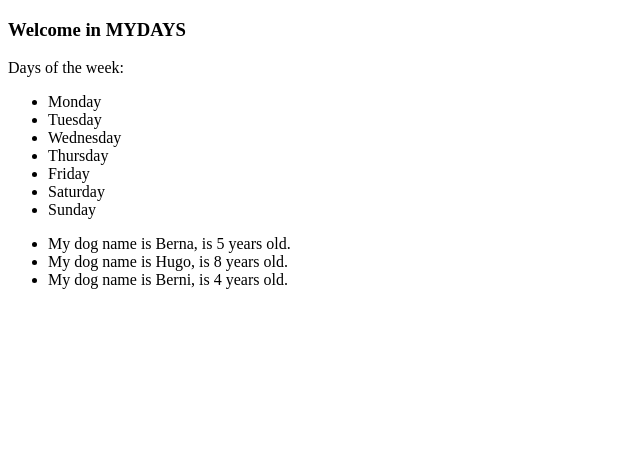
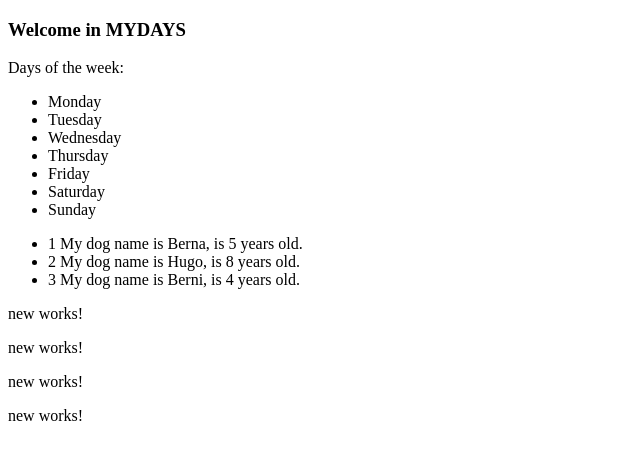
Before and after one commit to Kacperem/AngularTrainingAPPS, an Angular app: page / in a window 1280 px wide. Shown: the top 460 px of the page, without its empty margins (0-640 px from the left). Built offline with nearby package versions, Linux system fonts and the light colour scheme.

Commit message:
*ngFor with index

```diff
--- a/src/app/app.component.html
+++ b/src/app/app.component.html
@@ -9,7 +9,9 @@
 </ul>
 
 <ul>
-  <li *ngFor="let myDog of myDogs">
-      My dog name is  {{myDog.name}}, is {{myDog.age}} years old.
+  <li *ngFor="let myDog of myDogs; let i = index">
+   {{i + 1}}   My dog name is  {{myDog.name}}, is {{myDog.age}} years old.
   </li>
 </ul>
+
+<app-new *ngFor="let i of [1, 2, 3, 4]"></app-new>
--- a/src/app/app.module.ts
+++ b/src/app/app.module.ts
@@ -4,11 +4,13 @@ import { NgModule } from '@angular/core';
 import { AppRoutingModule } from './app-routing.module';
 import { AppComponent } from './app.component';
 import { TestComponent } from './test/test.component';
+import { NewComponent } from './new/new.component';
 
 @NgModule({
   declarations: [
     AppComponent,
-    TestComponent
+    TestComponent,
+    NewComponent
   ],
   imports: [
     BrowserModule,
--- /dev/null
+++ b/src/app/new/new.component.html
@@ -0,0 +1 @@
+<p>new works!</p>
--- /dev/null
+++ b/src/app/new/new.component.ts
@@ -0,0 +1,15 @@
+import { Component, OnInit } from '@angular/core';
+
+@Component({
+  selector: 'app-new',
+  templateUrl: './new.component.html',
+  styleUrls: ['./new.component.css']
+})
+export class NewComponent implements OnInit {
+
+  constructor() { }
+
+  ngOnInit() {
+  }
+
+}
```
Also changed, not shown: src/app/new/new.component.css (added), 1 other file (tests, documents, lock files or other folders).
